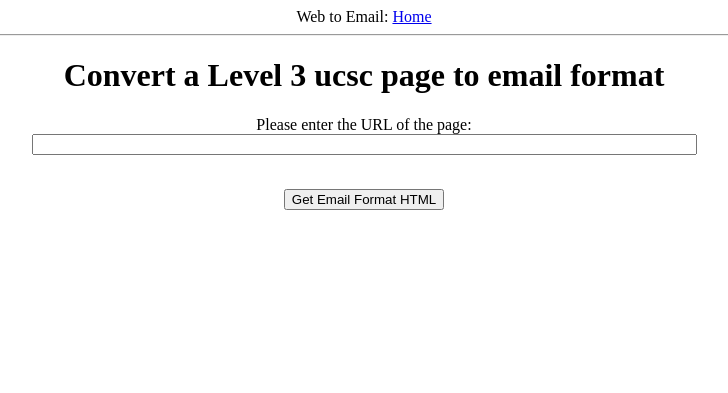
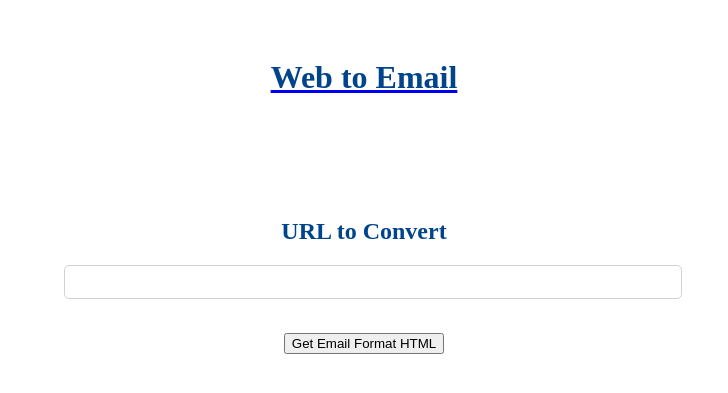
Before and after one commit to pguther/web-to-email, a Flask app: page / in a window 1280 px wide. Shown: the top 393 px of the page, without its empty margins (276-1004 px from the left). Run offline with Flask 2, Linux system fonts and the light colour scheme; parts of the project's set-up code (start-up, migrations or seed data) failed here and were passed over.

Commit message:
changed styles for email format html display pages

```diff
--- a/app/static/style.css
+++ b/app/static/style.css
@@ -5,6 +5,70 @@
     margin-left: auto;
     margin-right: auto;
 }
+
+
+
+.text-input {
+    box-sizing: border-box;
+    -moz-box-sizing: border-box;
+    -webkit-box-sizing: border-box;
+    width: 400px;
+    font-size: 16px;
+    heigh: auto;
+    padding: 21px 23px;
+    border: 2px solid white;
+    border-radius: 4px;
+    outline: 0px;
+}
+
+.query {
+    font-size:15px;
+    line-height:160%;
+    padding:4px 8px;
+    width:100%;
+    color:#84827c;
+    border:1px solid
+    #d3d2d1;
+    border-radius:5px
+}
+
+.text-input {
+
+    width: 400px;
+    font-size: 15px;
+    padding: 12px 20px;
+    margin: 8px 0;
+    box-sizing: border-box;
+    border-radius: 5px;
+}
+
+
+#main {
+    max-width: 600px;
+    margin: 0 auto;
+    text-align: center;
+}
+
+#header {
+    padding: 30px
+
+}
+
+#form {
+
+    position: relative;
+    top: 50px;
+
+}
+
+H1 {
+    color: #00448C;
+}
+
+H2 {
+    color: #00448C;
+}
+
 .toggle-button { background-color: white; margin: 5px 0; border-radius: 20px; border: 2px solid #D0D0D0; height: 24px; cursor: pointer; width: 50px; position: relative; display: inline-block; user-select: none; -webkit-user-select: none; -ms-user-select: none; -moz-user-select: none; }
 .toggle-button button { cursor: pointer; outline: 0; display:block; position: absolute; left: 0; top: 0; border-radius: 100%; width: 30px; height: 30px; background-color: white; float: left; margin: -3px 0 0 -3px; border: 2px solid #D0D0D0; transition: left 0.3s; }
 .toggle-button-selected { background-color: #83B152; border: 2px solid #7DA652; }
--- a/app/templates/base.html
+++ /dev/null
@@ -1,18 +0,0 @@
-<!DOCTYPE html>
-<html lang="en">
-<head>
-    <meta charset="UTF-8">
-    {% if title %}
-    <title>{{ title }} - web to email</title>
-    {% else %}
-    <title>Welcome to web to email converter</title>
-    {% endif %}
-    <script src="https://ajax.googleapis.com/ajax/libs/jquery/1.12.2/jquery.min.js"></script>
-    <link rel="stylesheet" href="/static/style.css">
-</head>
-<body>
-    <div align="center">Web to Email: <a href="/">Home</a></div>
-    <hr>
-    {% block content %}{% endblock %}
-</body>
-</html>
--- a/app/templates/index.html
+++ b/app/templates/index.html
@@ -1,18 +1,27 @@
-{% extends "base.html" %}
-{% block content %}
-    <div align="center">
-      <h1>Convert a Level 3 ucsc page to email format</h1>
+<!DOCTYPE html>
+<html lang="en">
+<head>
+    <meta charset="UTF-8">
+    <title>Web to Email</title>
+    <link rel="stylesheet" href="/static/style.css">
+</head>
+<body>
+    <div id="main">
+        <div id="header">
+            <a href="/"><H1>Web to Email</H1></a>
+        </div>
+        <div id="form">
             <form action="" method="post" name="get_url">
                 <p>
-                Please enter the URL of the page:<br>
-                {{ form.url(size=80) }}<br>
+                    <H2>URL to Convert</H2>
+                    {{ form.url(class_="query") }}<br>
                     {% for error in form.url.errors %}
                         <span style="color: red;">[{{ error }}]</span>
                     {% endfor %}<br>
                     {% with messages = get_flashed_messages() %}
                         {% if messages %}
                             {% for message in messages %}
-                            <span style="color: red;">{{ message }} </span>
+                                <span>{{ message }} </span>
                             {% endfor %}
                         {% endif %}
                     {% endwith %}
@@ -20,4 +29,6 @@
                 <p><input type="submit" value="Get Email Format HTML"></p>
             </form>
         </div>
-{% endblock %}
+    </div>
+</body>
+</html>
```
Also changed, not shown: app/templates/result.html (+3 -8 lines), app/utils.py (+17 -32 lines), app/static/email-icon.png (added), app/static/email_style.css. Lines whose indentation alone changed are shown as unchanged.
